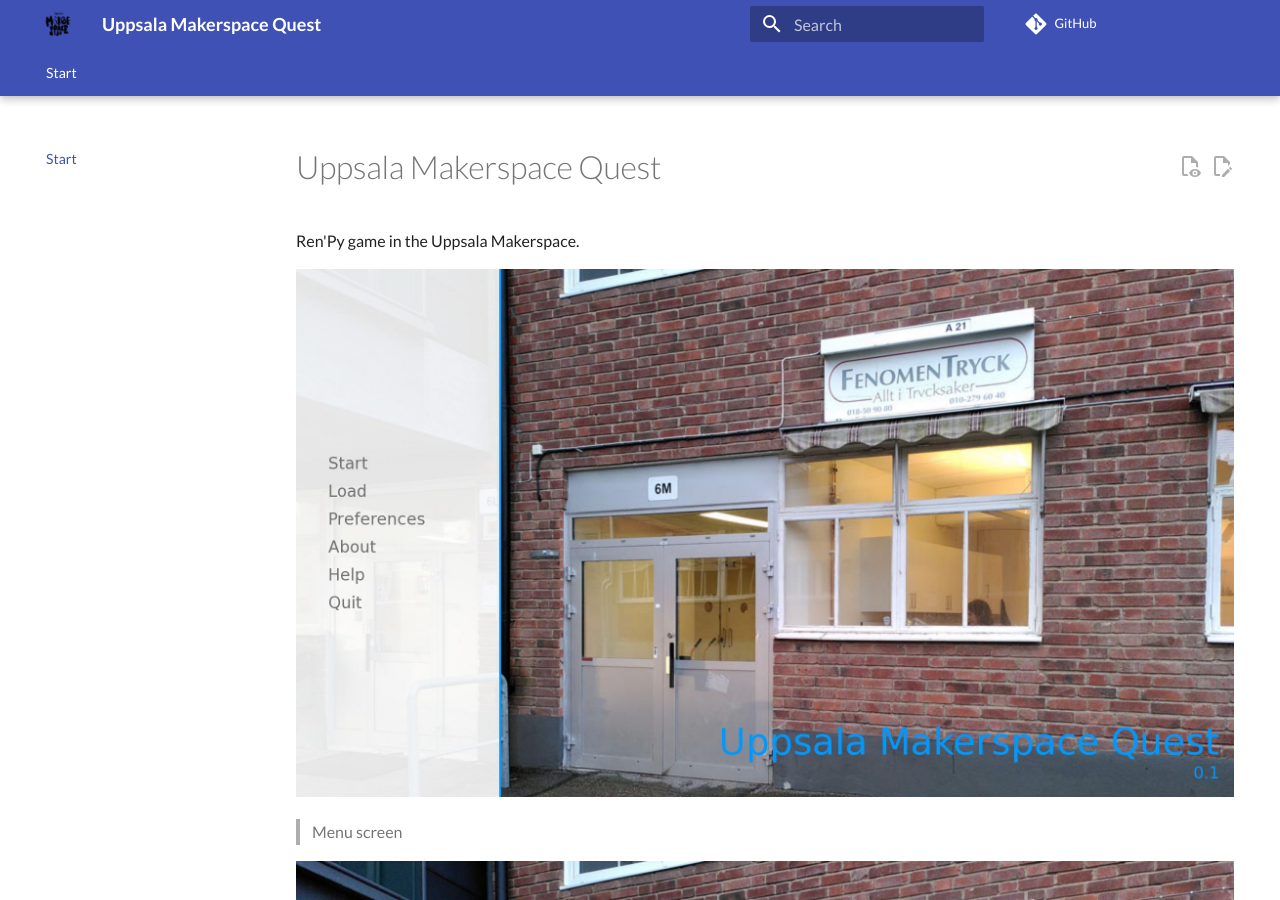
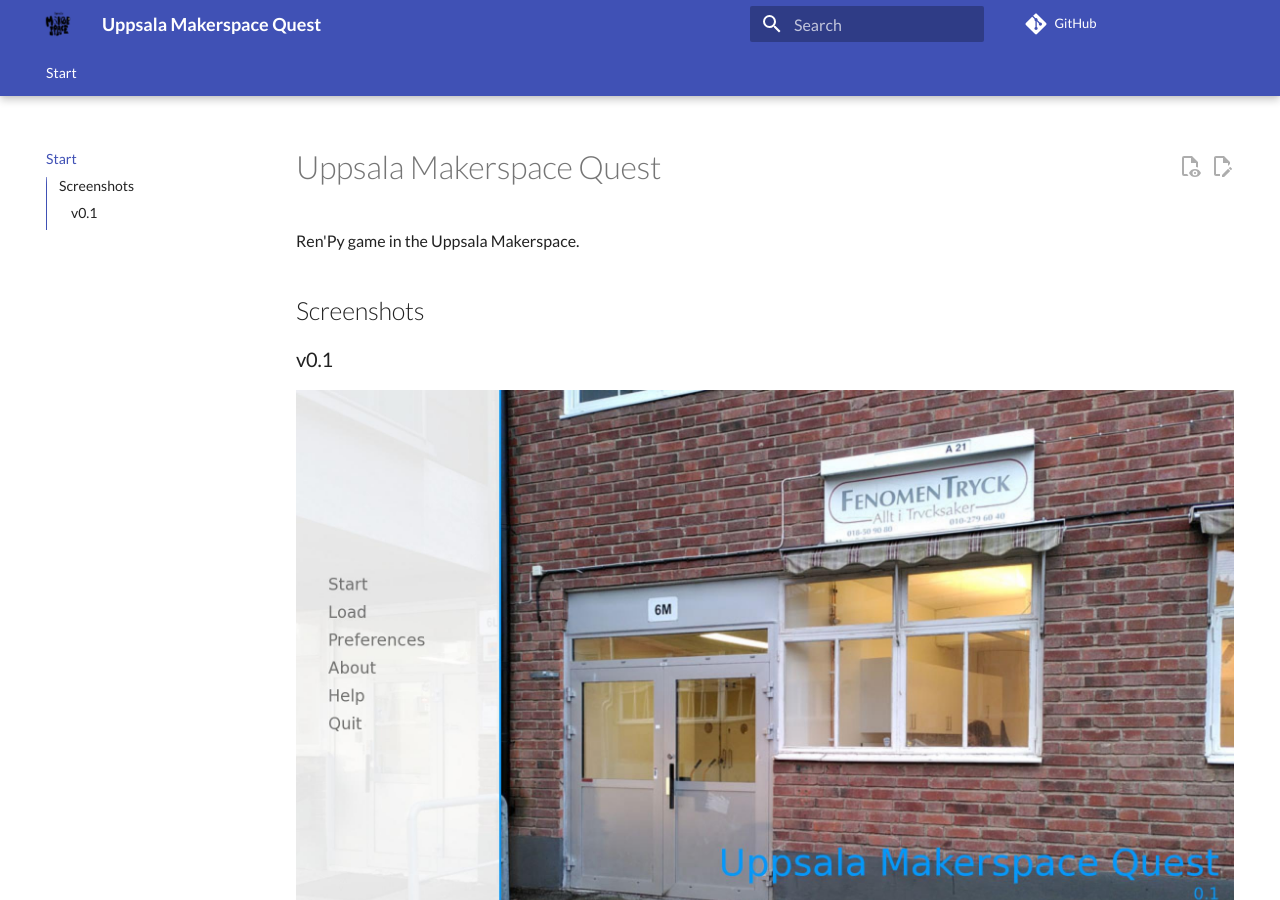
Before and after one commit to richelbilderbeek/ums_quest, an MkDocs documentation site: the page built from docs/README.md, in a window 1280 px wide and 900 px high. Built offline with MkDocs 1.6.1 and Material for MkDocs 9.7.7, drawn with Linux system fonts in a browser that asks for light colours; comment, search, counter and statistics services are not loaded.

Commit message:
Move screenshots to own folder

```diff
--- a/docs/README.md
+++ b/docs/README.md
@@ -2,18 +2,22 @@
 
 Ren'Py game in the Uppsala Makerspace.
 
-![20260103 1](20260103_1.jpg)
+## Screenshots
+
+### v0.1
+
+![20260103 1](screenshots/20260103_1.jpg)
 
 > Menu screen
 
-![20260103 2](20260103_2.jpg)
+![20260103 2](screenshots/20260103_2.jpg)
 
 > The adventure starts
 
-![20260103 3](20260103_3.jpg)
+![20260103 3](screenshots/20260103_3.jpg)
 
 > The first question
 
-![20260103 4](20260103_4.jpg)
+![20260103 4](screenshots/20260103_4.jpg)
 
 > After the first challenge
```
Also changed, not shown: docs/screenshots/20260103_1.jpg (renamed from docs/20260103_1.jpg), docs/screenshots/20260103_2.jpg (renamed from docs/20260103_2.jpg), docs/screenshots/20260103_3.jpg (renamed from docs/20260103_3.jpg), docs/screenshots/20260103_4.jpg (renamed from docs/20260103_4.jpg).
